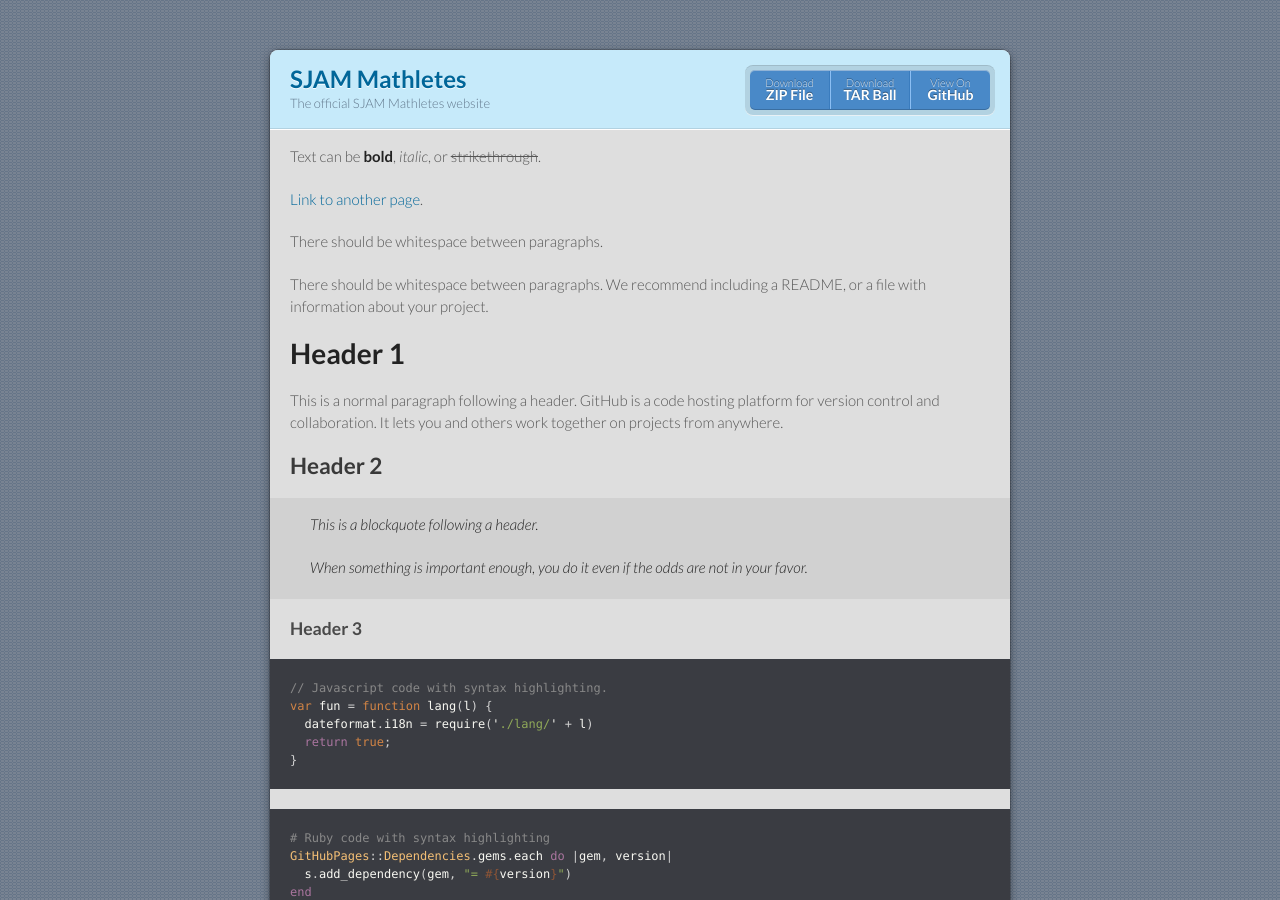
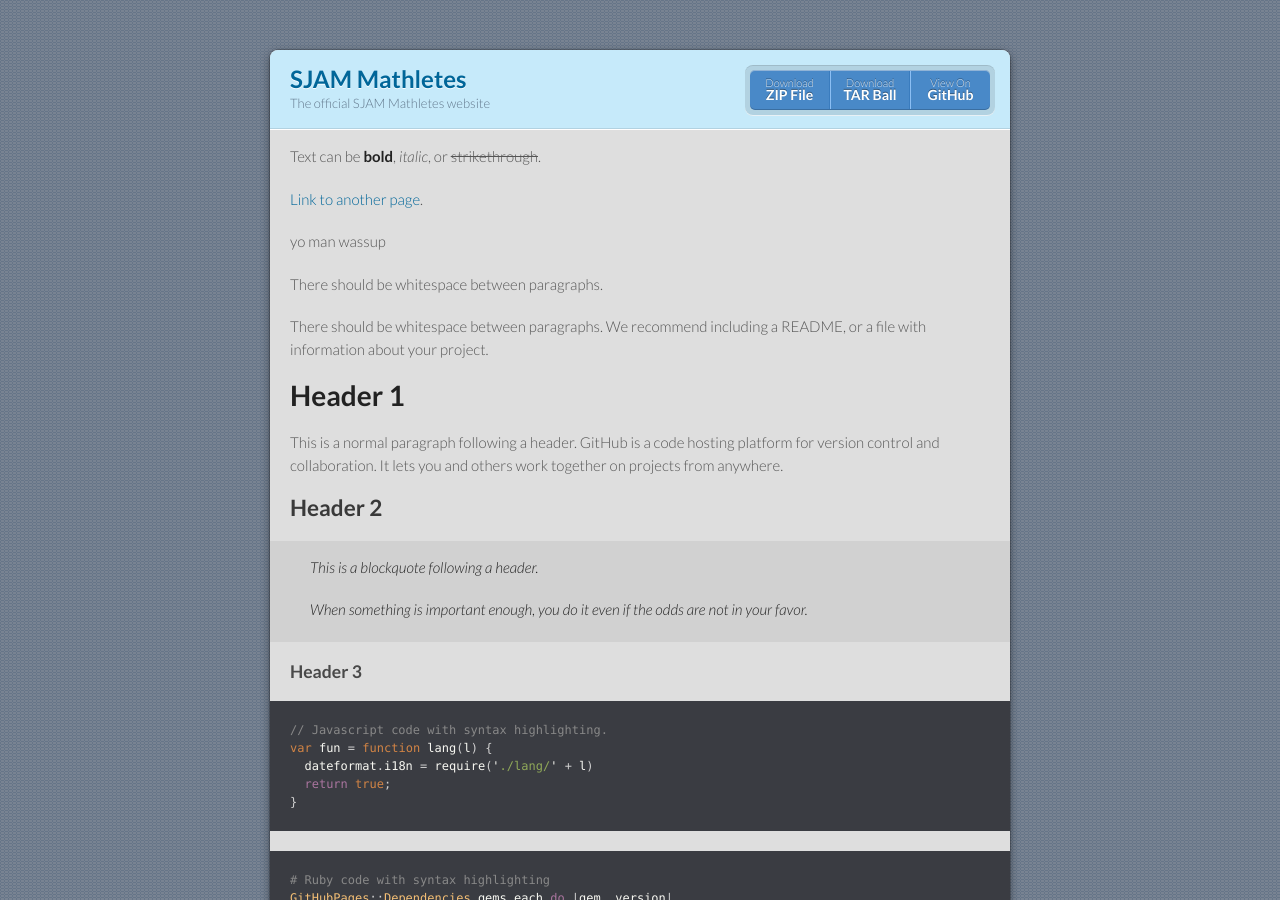
Before and after one commit to sjammathletes/sjammathletes.github.io, a Jekyll site: the page built from index.md, in a window 1280 px wide and 900 px high. Built offline with Jekyll 4.4.1, drawn with Linux system fonts in a browser that asks for light colours.

Commit message:
write a random sentence

```diff
--- a/index.md
+++ b/index.md
@@ -5,6 +5,8 @@ layout: default
 Text can be **bold**, _italic_, or ~~strikethrough~~.
 
 [Link to another page](./another-page.html).
+
+yo man wassup
 
 There should be whitespace between paragraphs.
 
```
